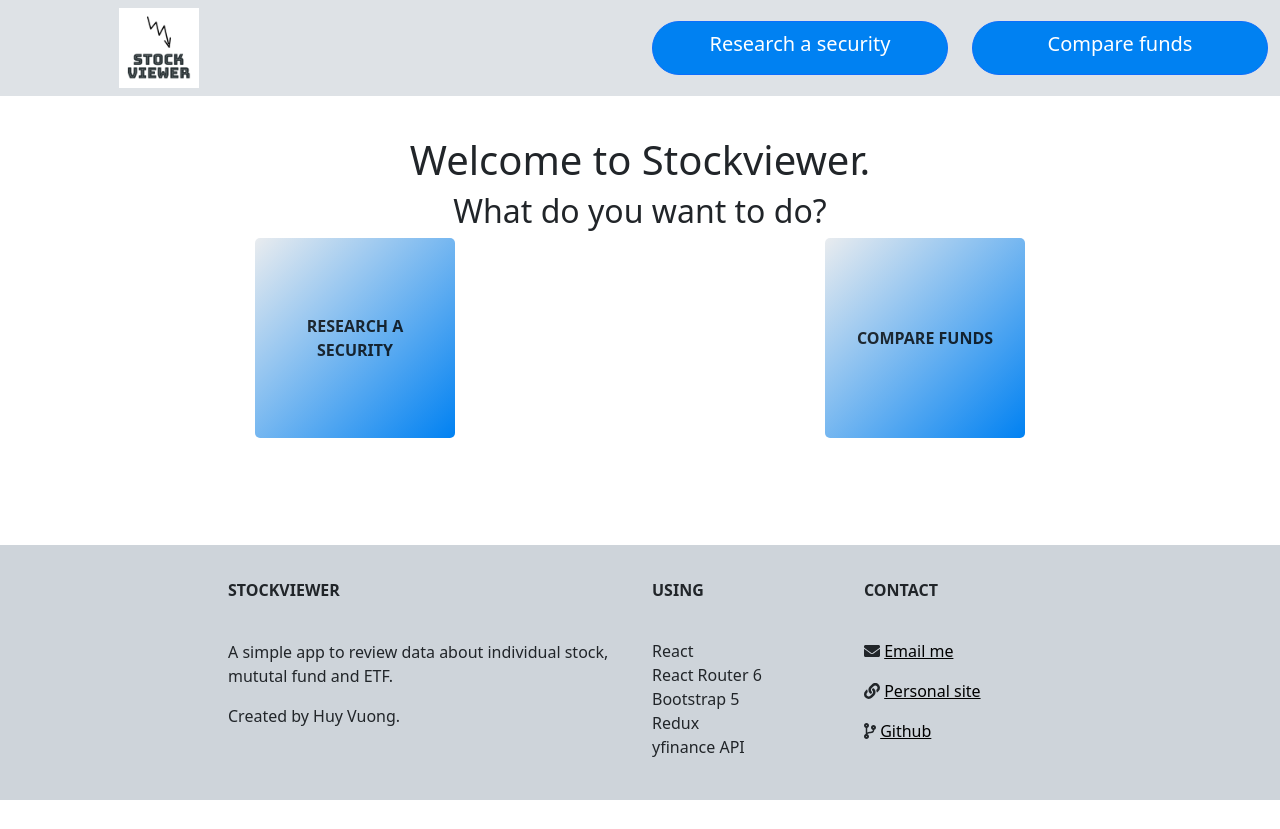
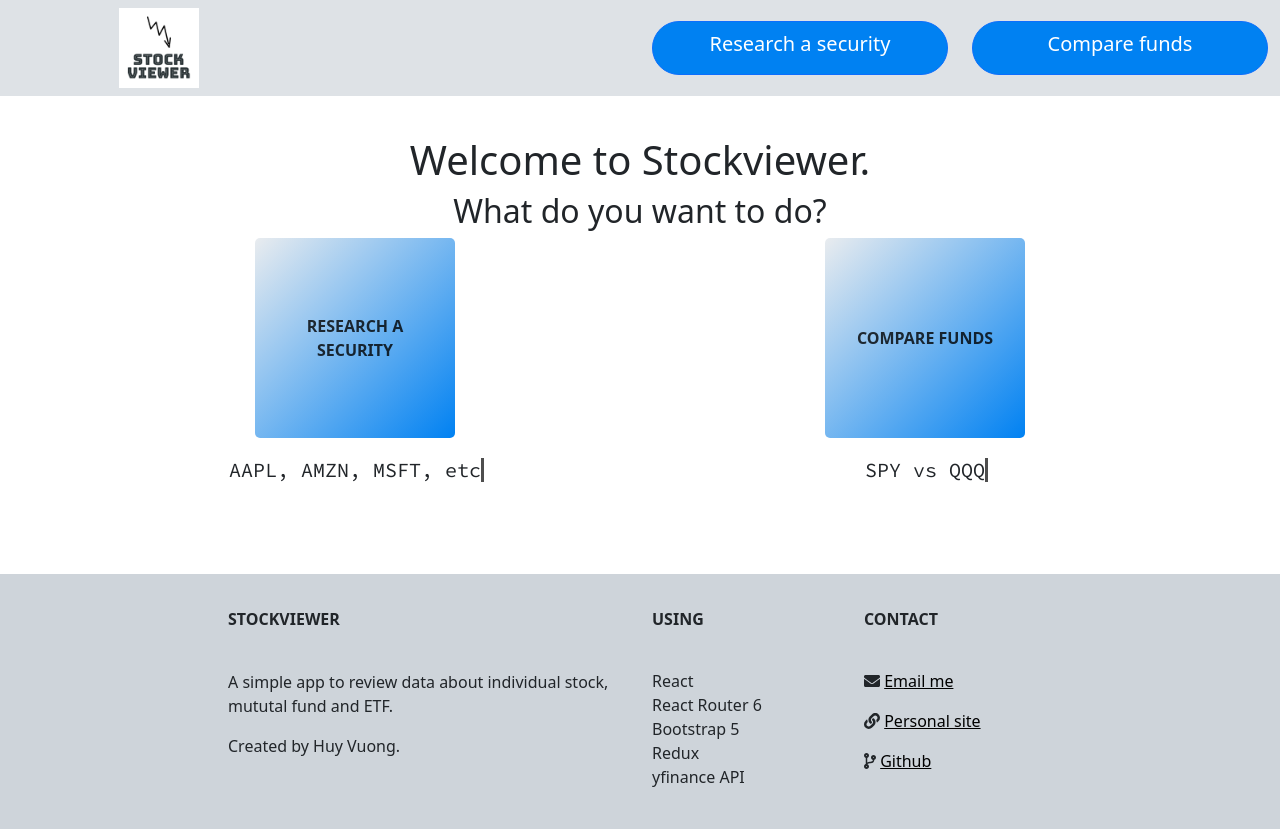
Before and after one commit to huycans/stockviewer, a React (Create React App) app: page / in a window 1280 px wide. Before the commit the page ends 800 px from the top, so only its background shows below. Built offline with nearby package versions, Linux system fonts and the light colour scheme.

Commit message:
Add typewriter animation to welcome page

```diff
--- a/src/components/Welcome.tsx
+++ b/src/components/Welcome.tsx
@@ -1,7 +1,5 @@
 import React from "react";
-import { selectTickerInfo } from "../redux/slices/tickerSlice";
-import { useSelector } from "react-redux";
-import { Navigate, useNavigate } from "react-router-dom";
+import { useNavigate } from "react-router-dom";
 import GlowButton from "./GlowButton";
 
 export default function Welcome() {
@@ -18,12 +16,14 @@ export default function Welcome() {
             onClick={() => navigate("/research")}
             text="Research a security"
           />
+          <h5 className="stock-typewrite">AAPL, AMZN, MSFT, etc</h5>
         </div>
         <div className="col-md-6 d-flex justify-content-center align-items-center">
           <GlowButton
             onClick={() => navigate("/compare")}
             text="Compare funds"
           />
+          <h5 className="funds-typewrite">SPY vs QQQ</h5>
         </div>
       </div>
     </div>
--- a/src/styles/_welcome.scss
+++ b/src/styles/_welcome.scss
@@ -1,5 +1,16 @@
 .welcome {
-  h1, h2 {
+  h1,
+  h2 {
     text-align: center;
   }
+
+  .d-flex {
+    flex-direction: column;
+  }
+  .stock-typewrite{
+    @include typewriter(4s, 21, 0.5s )
+  }
+  .funds-typewrite{
+    @include typewriter(4s, 10, 0.5s)
+  }
 }
```
